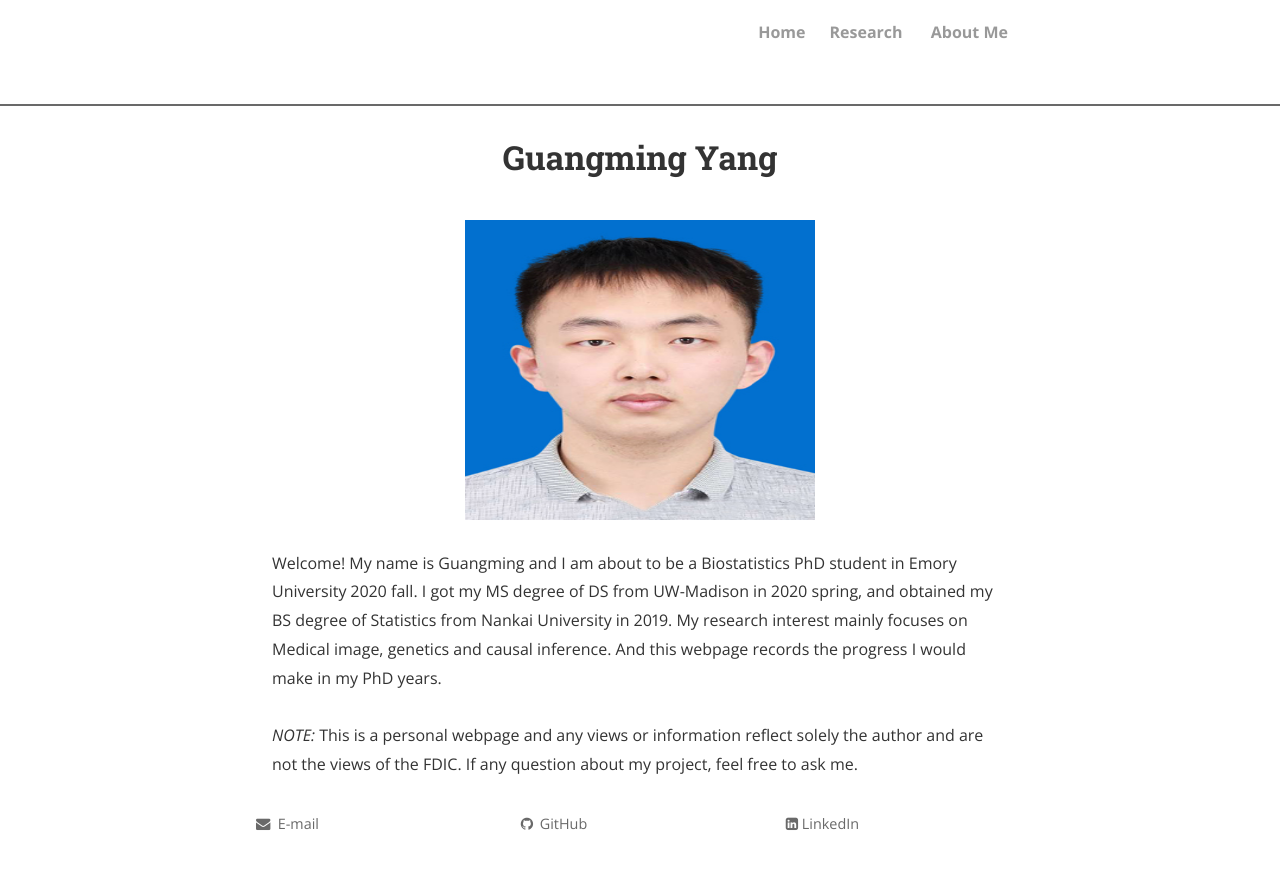
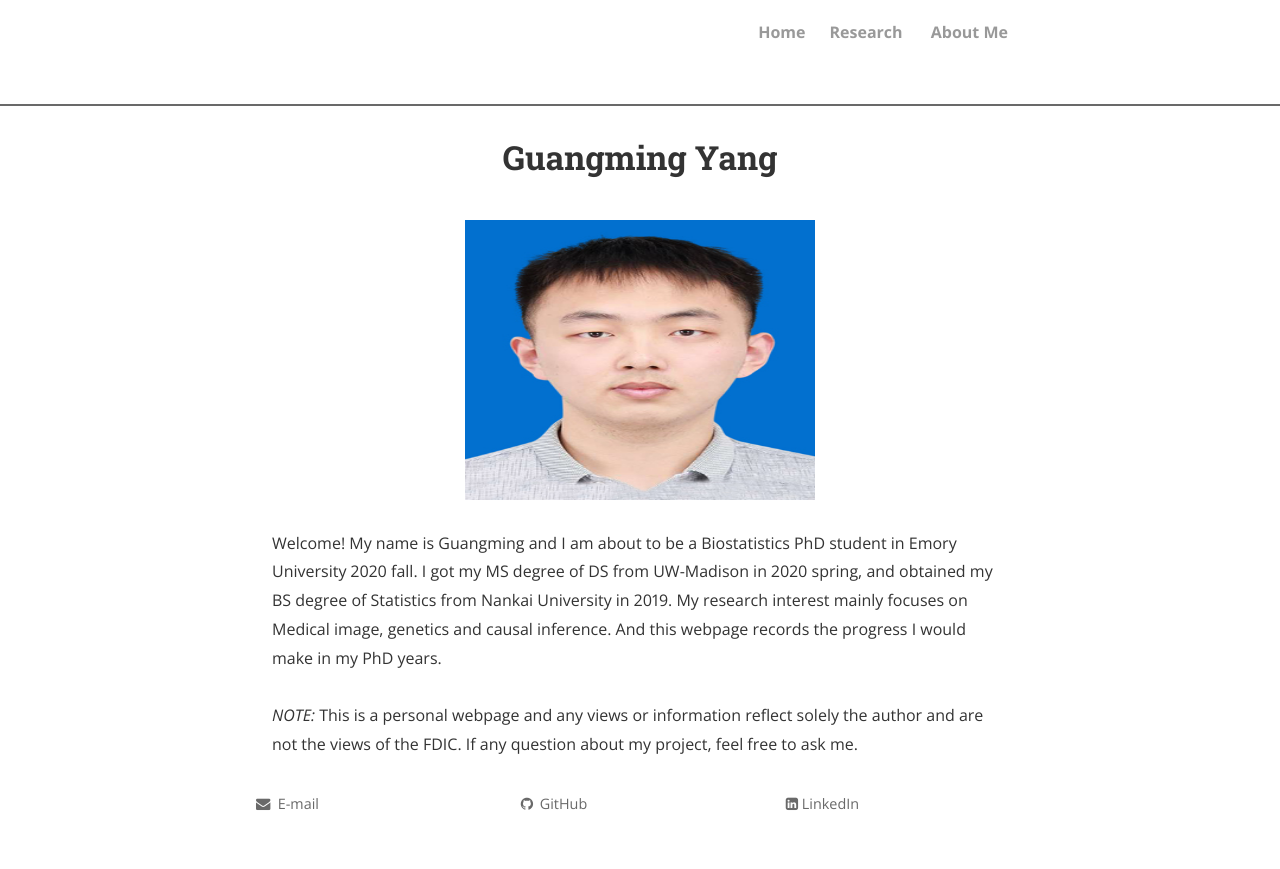
Before and after one commit to GYang79/Gyang79.github.io, a Jekyll site: the page built from index.html, in a window 1280 px wide. Shown: the top 869 px of the page. Built offline with Jekyll 4.4.1, drawn with Linux system fonts in a browser that asks for light colours; nearby versions of some CDN libraries; the list of posts is cut into pages by our own code; comment, search, counter and statistics services are not loaded; a style sheet for code colours, icons or effects is not loaded.

Commit message:
Update index.html

```diff
--- a/index.html
+++ b/index.html
@@ -13,7 +13,7 @@
 </script>
 
 
-<img src="profile_picture.jpg" alt="Paul Soto pic" style="width:350px;height:300px;" title="Guangming Yang"; algin="middle">
+<img src="profile_picture.jpg" alt="Paul Soto pic" style="width:350px;height:280px;" title="Guangming Yang"; algin="middle">
 <br>
 Welcome! My name is Guangming and I am about to be a Biostatistics PhD student in Emory University 2020 fall. I got my MS degree of DS from UW-Madison in 2020 spring, and obtained my BS degree of Statistics from Nankai University in 2019. My research interest mainly focuses on Medical image, genetics and causal inference. And this webpage records the progress I would make in my PhD years.
 <br><br>
```
